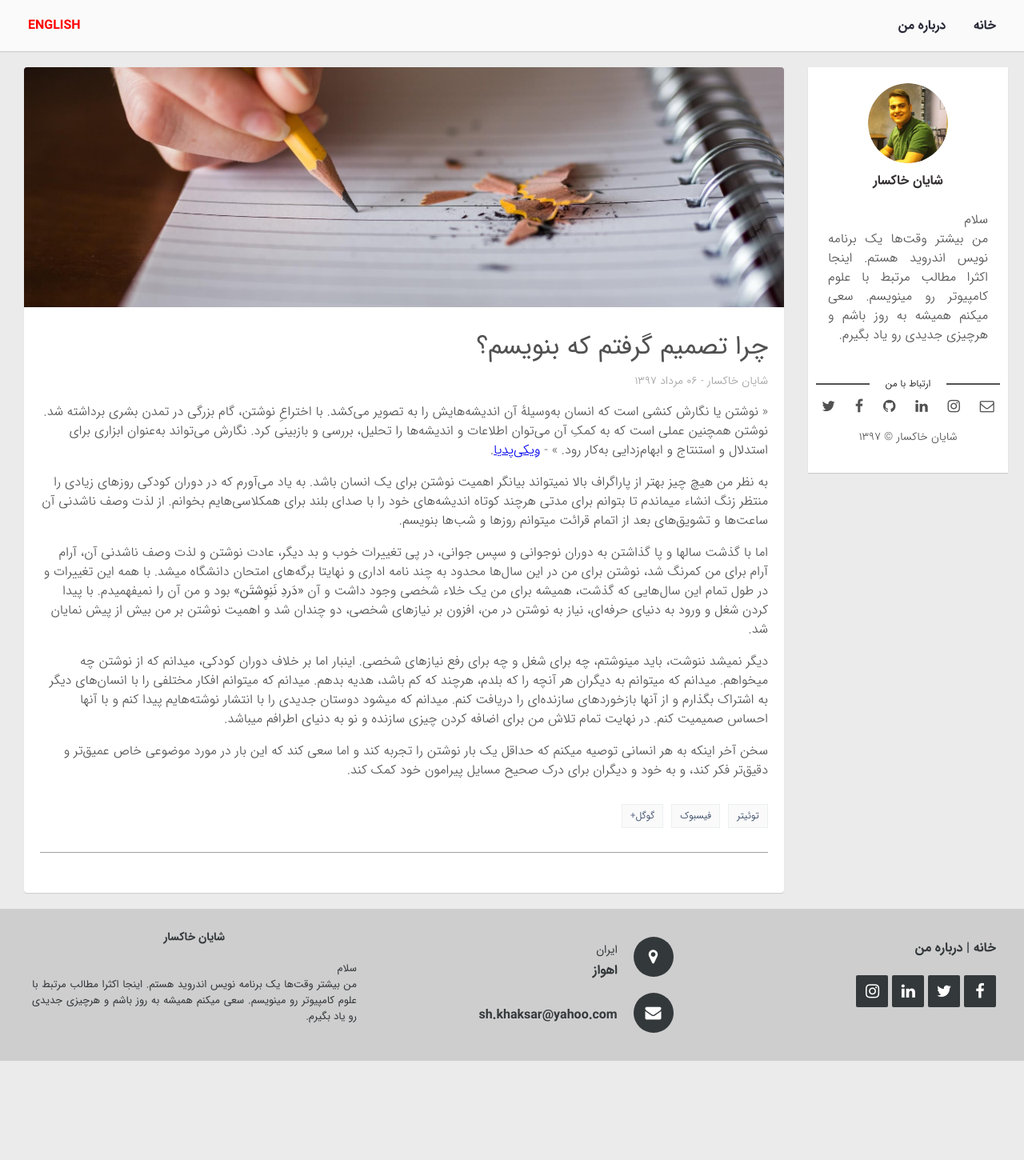
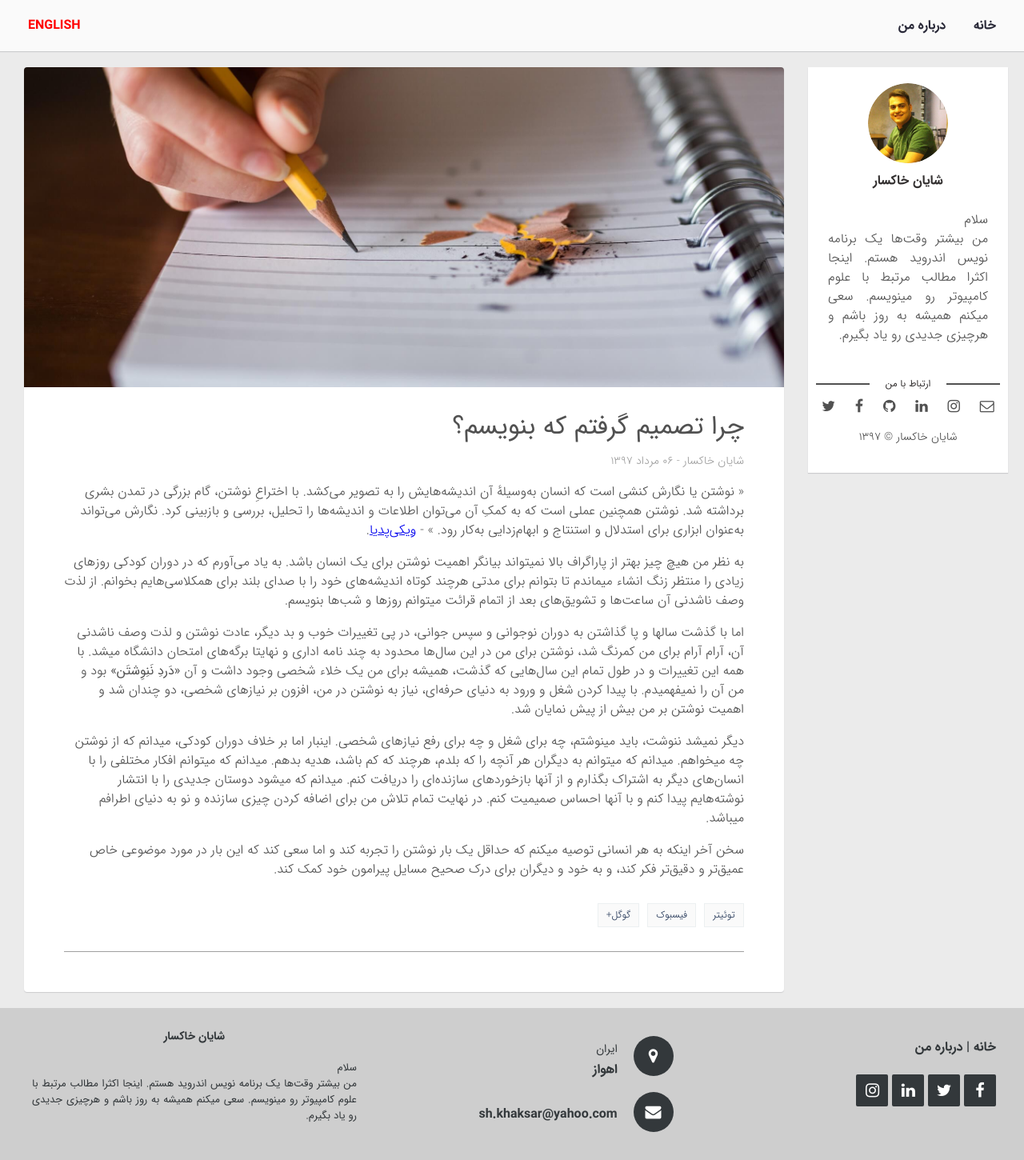
Before and after one commit to shkhaksar/fa, a Jekyll site: the page built from _posts/2018-07-28-why-i-decide-to-write.markdown, in a window 1280 px wide. Shown: the whole page at 80% size. Built offline with Jekyll 4.4.1, drawn with Linux system fonts in a browser that asks for light colours; comment, search, counter and statistics services are not loaded; before the commit the page ends 1326 px from its top, so only the background shows below that.

Commit message:
fix post page css

```diff
--- a/assets/css/main.css
+++ b/assets/css/main.css
@@ -1041,9 +1041,12 @@ a.newer-posts:hover {
 /* - - - - - - - - - - Post Page Styles - - - - - - - - - - */
 .wrap-content {
     padding: 20px;
+    margin-left: 30px;
+    margin-right: 30px;
 }
 
 .post-content {
+
     direction: rtl;
 }
 
@@ -1101,7 +1104,7 @@ a.newer-posts:hover {
 
 .page-cover-image .page-image {
     object-fit: cover;
-    max-height: 300px;
+    max-height: 400px;
     width: 100%;
     height: 100%;
 }
@@ -1238,6 +1241,11 @@ a.newer-posts:hover {
         flex-direction: column;
     }
 
+    .wrap-content{
+        margin-left: 10px;
+        margin-right: 10px;
+    }
+
     .post .post-thumbnail {
         width: 100%;
     }
@@ -1253,6 +1261,11 @@ a.newer-posts:hover {
     .post .post-content .post-title a {
         font-size: 21px;
     }
+
+    .page-cover-image .page-image {
+        max-height: 300px;
+    }
+
 }
 
 /* Extra Small Devices, Phones */
```
